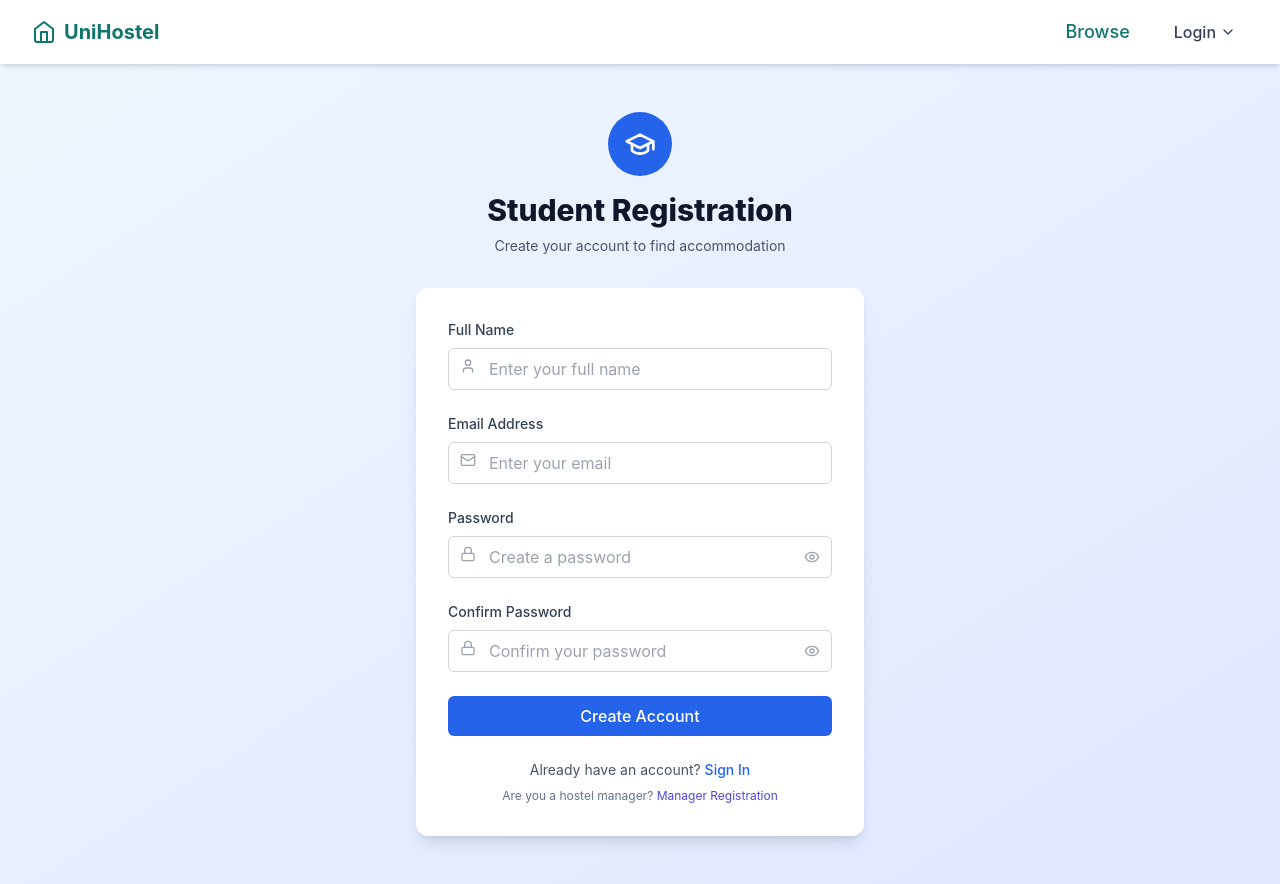
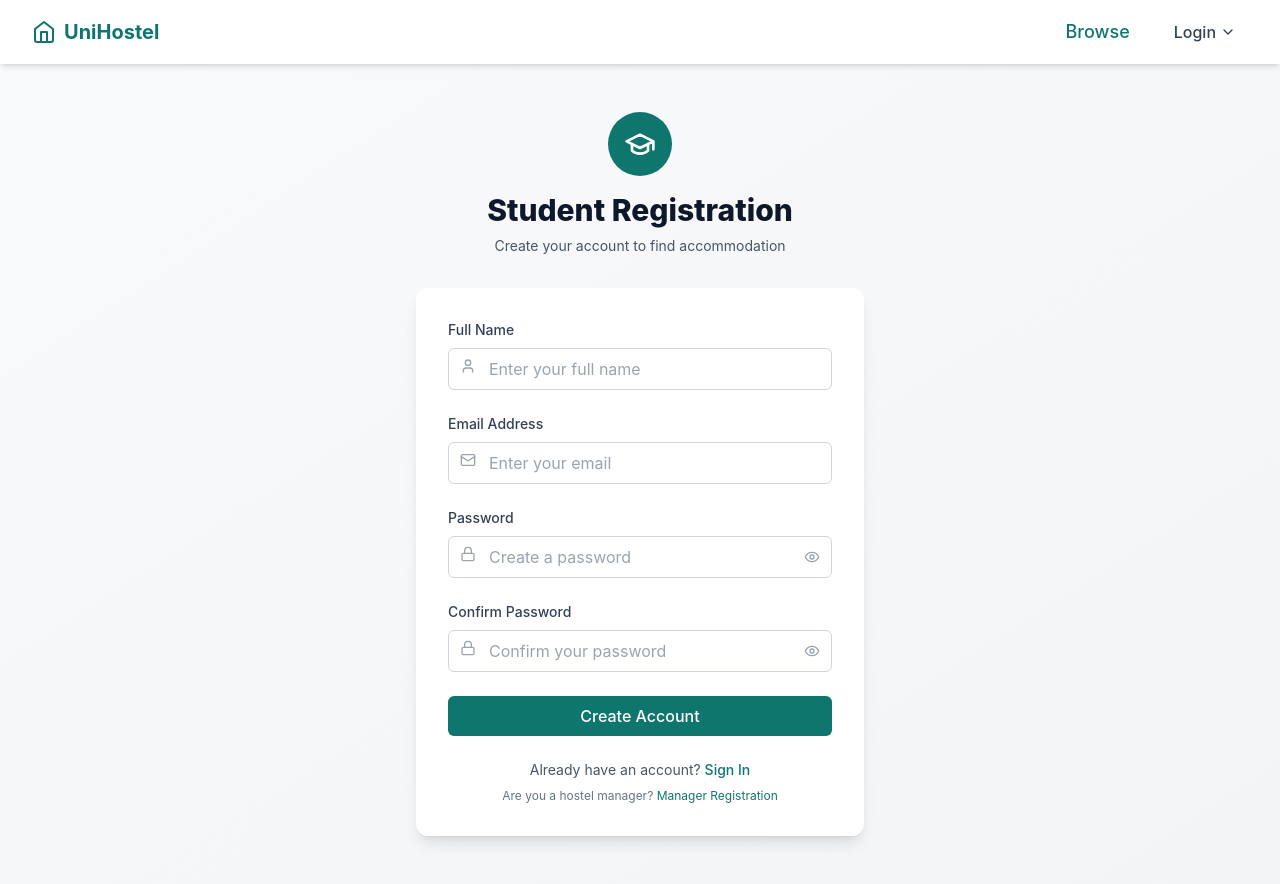
Before and after one commit to Mikedwin/UniHostel, a React (Create React App) app in the folder frontend/: page /student-register in a window 1280 px wide. Built offline with nearby package versions, Linux system fonts and the light colour scheme; no server answers.

Commit message:
Update student registration page colors to match landing page

```diff
--- a/frontend/src/pages/StudentRegister.js
+++ b/frontend/src/pages/StudentRegister.js
@@ -54,10 +54,10 @@ const StudentRegister = () => {
     };
 
     return (
-        <div className="min-h-screen flex items-center justify-center bg-gradient-to-br from-blue-50 to-indigo-100 py-12 px-4 sm:px-6 lg:px-8">
+        <div className="min-h-screen flex items-center justify-center bg-gradient-to-br from-gray-50 to-gray-100 py-12 px-4 sm:px-6 lg:px-8">
             <div className="max-w-md w-full space-y-8">
                 <div className="text-center">
-                    <div className="mx-auto h-16 w-16 bg-blue-600 rounded-full flex items-center justify-center mb-4">
+                    <div className="mx-auto h-16 w-16 bg-primary-600 rounded-full flex items-center justify-center mb-4">
                         <GraduationCap className="h-8 w-8 text-white" />
                     </div>
                     <h2 className="text-3xl font-extrabold text-gray-900">Student Registration</h2>
@@ -83,7 +83,7 @@ const StudentRegister = () => {
                                 <input
                                     type="text"
                                     required
-                                    className="w-full pl-10 pr-3 py-2 border border-gray-300 rounded-md focus:ring-2 focus:ring-blue-500 focus:border-blue-500 transition-colors"
+                                    className="w-full pl-10 pr-3 py-2 border border-gray-300 rounded-md focus:ring-2 focus:ring-primary-500 focus:border-primary-500 transition-colors"
                                     placeholder="Enter your full name"
                                     value={formData.name}
                                     onChange={e => setFormData({...formData, name: e.target.value})}
@@ -100,7 +100,7 @@ const StudentRegister = () => {
                                 <input
                                     type="email"
                                     required
-                                    className="w-full pl-10 pr-3 py-2 border border-gray-300 rounded-md focus:ring-2 focus:ring-blue-500 focus:border-blue-500 transition-colors"
+                                    className="w-full pl-10 pr-3 py-2 border border-gray-300 rounded-md focus:ring-2 focus:ring-primary-500 focus:border-primary-500 transition-colors"
                                     placeholder="Enter your email"
                                     value={formData.email}
                                     onChange={e => setFormData({...formData, email: e.target.value})}
@@ -117,7 +117,7 @@ const StudentRegister = () => {
                                 <input
                                     type={showPassword ? "text" : "password"}
                                     required
-                                    className="w-full pl-10 pr-10 py-2 border border-gray-300 rounded-md focus:ring-2 focus:ring-blue-500 focus:border-blue-500 transition-colors"
+                                    className="w-full pl-10 pr-10 py-2 border border-gray-300 rounded-md focus:ring-2 focus:ring-primary-500 focus:border-primary-500 transition-colors"
                                     placeholder="Create a password"
                                     value={formData.password}
                                     onChange={e => setFormData({...formData, password: e.target.value})}
@@ -145,7 +145,7 @@ const StudentRegister = () => {
                                 <input
                                     type={showConfirmPassword ? "text" : "password"}
                                     required
-                                    className="w-full pl-10 pr-10 py-2 border border-gray-300 rounded-md focus:ring-2 focus:ring-blue-500 focus:border-blue-500 transition-colors"
+                                    className="w-full pl-10 pr-10 py-2 border border-gray-300 rounded-md focus:ring-2 focus:ring-primary-500 focus:border-primary-500 transition-colors"
                                     placeholder="Confirm your password"
                                     value={formData.confirmPassword}
                                     onChange={e => setFormData({...formData, confirmPassword: e.target.value})}
@@ -167,7 +167,7 @@ const StudentRegister = () => {
                         <button
                             type="submit"
                             disabled={loading}
-                            className="w-full bg-blue-600 text-white py-2 px-4 rounded-md font-medium hover:bg-blue-700 focus:ring-2 focus:ring-blue-500 focus:ring-offset-2 transition-colors disabled:opacity-50 disabled:cursor-not-allowed flex items-center justify-center"
+                            className="w-full bg-primary-600 text-white py-2 px-4 rounded-md font-medium hover:bg-primary-700 focus:ring-2 focus:ring-primary-500 focus:ring-offset-2 transition-colors disabled:opacity-50 disabled:cursor-not-allowed flex items-center justify-center"
                         >
                             {loading ? (
                                 <>
@@ -183,13 +183,13 @@ const StudentRegister = () => {
                     <div className="mt-6 text-center">
                         <p className="text-sm text-gray-600">
                             Already have an account?{' '}
-                            <Link to="/student-login" className="text-blue-600 font-medium hover:text-blue-500">
+                            <Link to="/student-login" className="text-primary-600 font-medium hover:text-primary-500">
                                 Sign In
                             </Link>
                         </p>
                         <p className="mt-2 text-xs text-gray-500">
                             Are you a hostel manager?{' '}
-                            <Link to="/manager-register" className="text-indigo-600 hover:text-indigo-500">
+                            <Link to="/manager-register" className="text-primary-600 hover:text-primary-500">
                                 Manager Registration
                             </Link>
                         </p>
```
